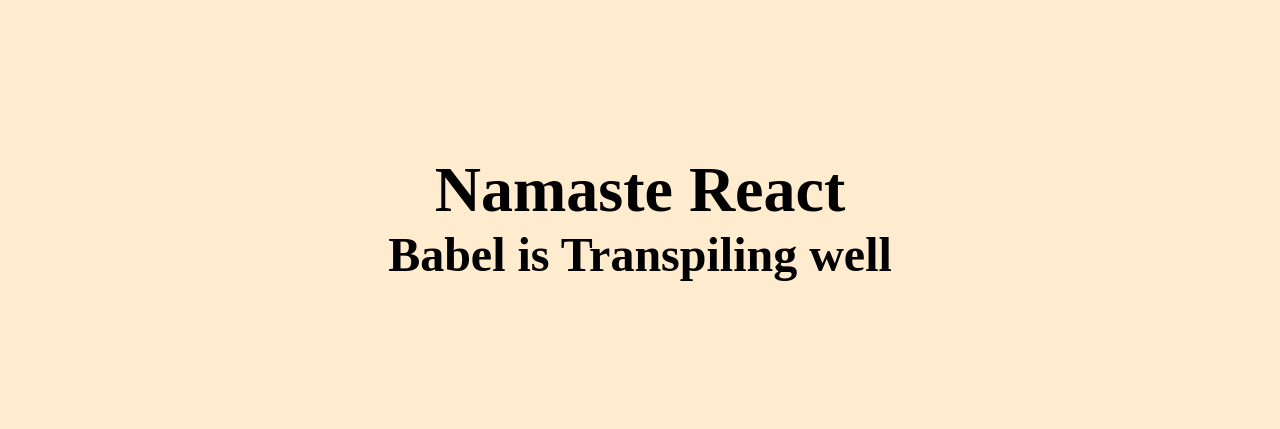
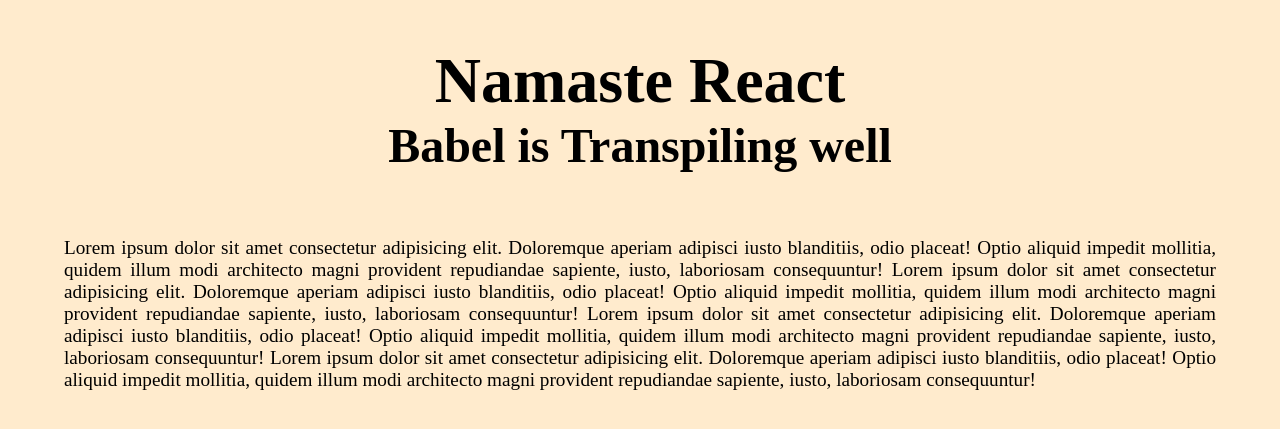
Before and after one commit to Legonius/ReactPolish, a React app in the folder Episode03/: page / in a window 1280 px wide. Shown: the part 183-612 px from the top of the page. Built offline with nearby package versions, Linux system fonts and the light colour scheme.

Commit message:
after ep03 par05 - function component- component composition

```diff
--- a/Episode03/App.js
+++ b/Episode03/App.js
@@ -1,13 +1,44 @@
 import React from "react";
 import ReactDOM from "react-dom/client";
 
-const container = (
+const Container = () => (
   <div className="container">
     <h1>Namaste React</h1>
     <h2>Babel is Transpiling well</h2>
   </div>
 );
+const Paragraph = () => (
+  <div className="container">
+    <p>
+      Lorem ipsum dolor sit amet consectetur adipisicing elit. Doloremque
+      aperiam adipisci iusto blanditiis, odio placeat! Optio aliquid impedit
+      mollitia, quidem illum modi architecto magni provident repudiandae
+      sapiente, iusto, laboriosam consequuntur! Lorem ipsum dolor sit amet
+      consectetur adipisicing elit. Doloremque aperiam adipisci iusto
+      blanditiis, odio placeat! Optio aliquid impedit mollitia, quidem illum
+      modi architecto magni provident repudiandae sapiente, iusto, laboriosam
+      consequuntur! Lorem ipsum dolor sit amet consectetur adipisicing elit.
+      Doloremque aperiam adipisci iusto blanditiis, odio placeat! Optio aliquid
+      impedit mollitia, quidem illum modi architecto magni provident repudiandae
+      sapiente, iusto, laboriosam consequuntur! Lorem ipsum dolor sit amet
+      consectetur adipisicing elit. Doloremque aperiam adipisci iusto
+      blanditiis, odio placeat! Optio aliquid impedit mollitia, quidem illum
+      modi architecto magni provident repudiandae sapiente, iusto, laboriosam
+      consequuntur!
+    </p>
+  </div>
+);
+
+// Component Composition => Component which return component is call.
+const Apps = () => {
+  return (
+    <>
+      <Container />
+      <Paragraph />
+    </>
+  );
+};
 
 const root = ReactDOM.createRoot(document.getElementById("root"));
 
-root.render(container);
+root.render(<Apps />);
--- a/Episode03/index.css
+++ b/Episode03/index.css
@@ -11,6 +11,7 @@
   align-items: center;
   background-color: blanchedalmond;
   font-size: 2rem;
+  padding: 0 4rem;
 }
 .container {
   display: flex;
@@ -18,3 +19,8 @@
   justify-content: center;
   align-items: center;
 }
+p {
+  text-align: justify;
+  font-size: 1.2rem;
+  margin-top: 4rem;
+}
```
